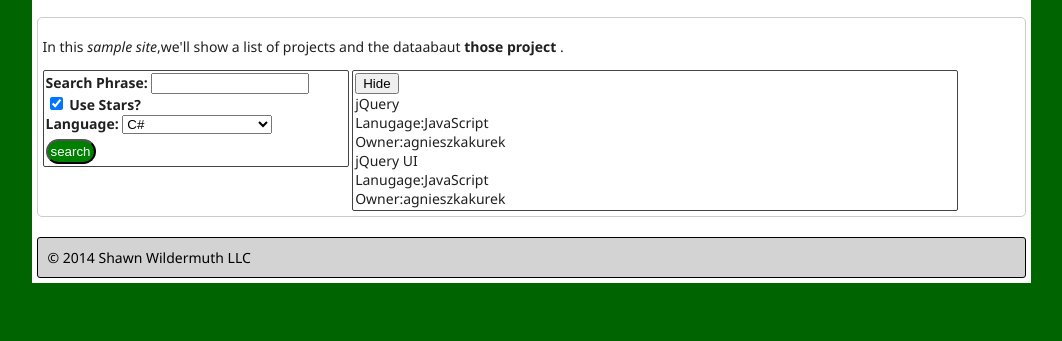
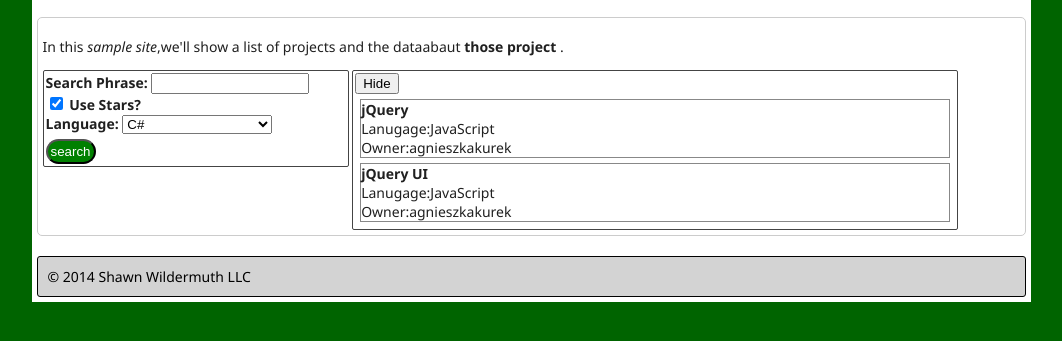
Before and after one commit to AgnieszkaKurek/front-end-demo, a plain HTML site: page FrontEndDemo/index.html in a window 1280 px wide. Shown: the part 85-426 px from the top of the page, without its empty margins (109-1171 px from the left). Drawn offline with Linux system fonts and the light colour scheme.

Commit message:
Adding new style class

```diff
--- a/FrontEndDemo/Style.css
+++ b/FrontEndDemo/Style.css
@@ -92,3 +92,12 @@ header nav li {
   display: inline;
   font-size: 12px;
 }
+
+.result{
+    margin:5px;
+    border: 1px solid #888;
+}
+
+.result .title{
+font-weight: bold;
+}
```
